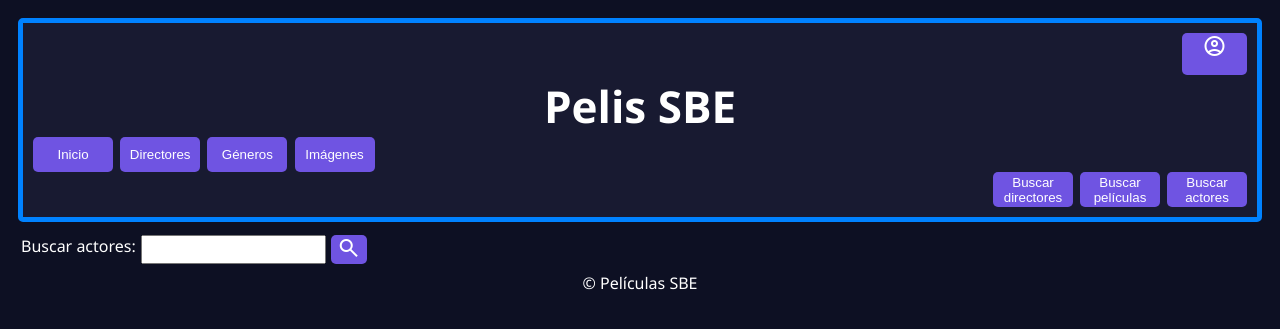
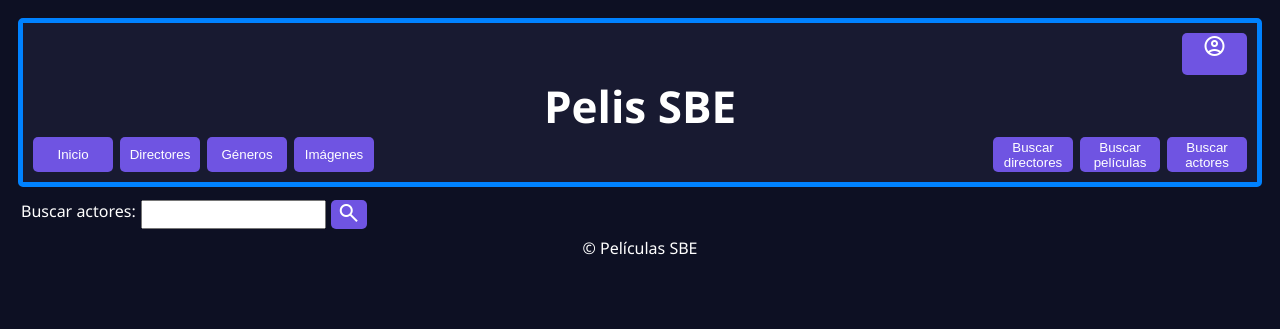
Before and after one commit to Sofii2301/Proyecto-Final---Programacion-2, a Flask app: page /buscarActores in a window 1280 px wide. Shown: the top 329 px of the page. Run offline with Flask 2, Linux system fonts and the light colour scheme.

Commit message:
estilos botones header

```diff
--- a/static/css/estilos_index.css
+++ b/static/css/estilos_index.css
@@ -38,6 +38,11 @@ a {
     font-weight: bold;
 }
 
+.barra_navegacion {
+    display: flex;
+    justify-content: space-between;
+}
+
 button {
     border-radius: 5px;
     color:white;
@@ -52,10 +57,14 @@ button {
     height: auto;
 }
 
+#botones_barra_izq {
+    display: flex;
+}
+
 .boton-barra {
     width: 80px;
     height: 35px;
-    margin-right: 3px;
+    margin-right: 7px;
 }
 
 .boton-barra-buscar {
@@ -110,5 +119,7 @@ article {
 
 /* estilo footer */
 footer {
-    align-self: center;
+    display: flex;
+    flex-direction: column;
+    align-items: center;
 }
--- a/templates/index.html
+++ b/templates/index.html
@@ -20,6 +20,7 @@
                     </a>
                     <h1> Pelis SBE </h1>
                     <div class="barra_navegacion">
+                        <div id="botones_barra_izq">
                             <button class="boton-barra">
                                 <a href="{{url_for('home')}}"> Inicio </a>
                             </button>
@@ -32,6 +33,8 @@
                             <button class="boton-barra">
                                 <a href="{{url_for('imagenes')}}"> Imágenes </a>
                             </button>
+                        </div>
+
                         <div id="botones_buscar" >
                             <button class="boton-barra-buscar">
                                 <a href="{{url_for('buscar_directores')}}"> Buscar directores </a>
```
Lines whose indentation alone changed are shown as unchanged.
